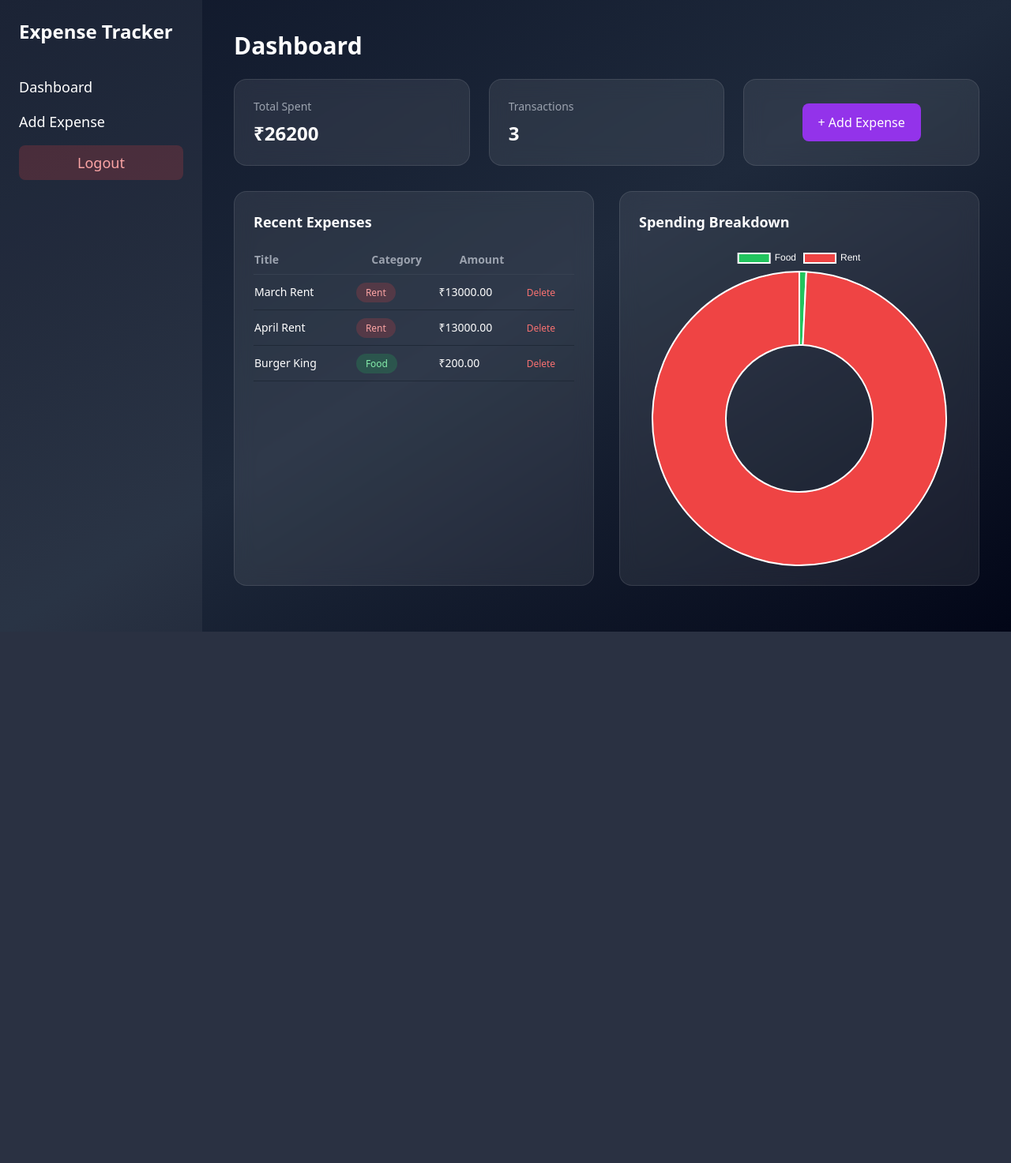
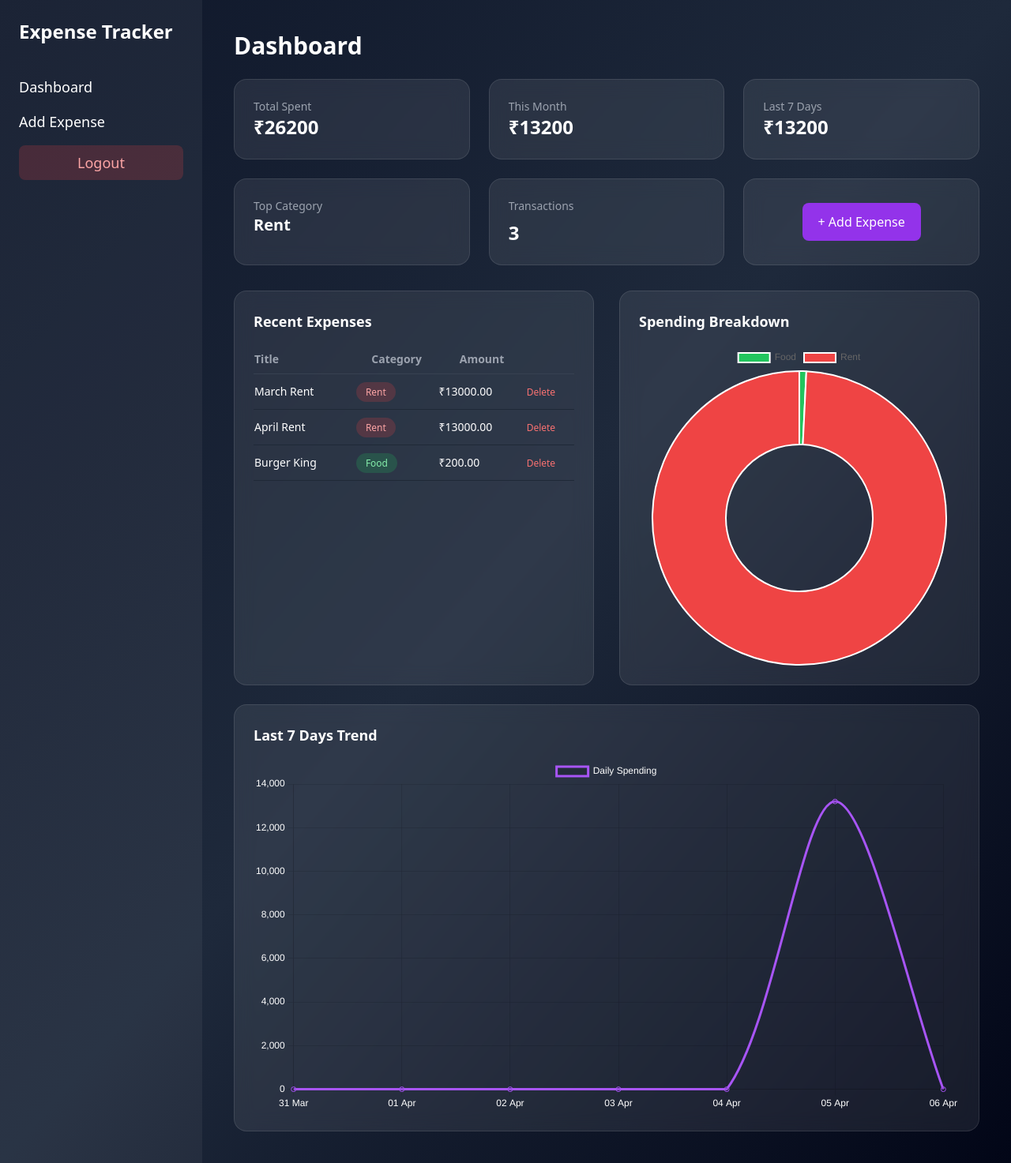
Before and after one commit to Pranav-Kumar14/ExpenseTracker, a Django app: page / in a window 1280 px wide. Shown: the whole page at 79% size. Before the commit the page ends 800 px from the top, so only its background shows below. Run offline with Django 5.2, Linux system fonts and the light colour scheme; a user stored in the database is signed in; data comes from the database, SQL or seed files in the repository; both versions use the stored data as it was after the commit; some libraries are stand-ins or nearby versions.

Commit message:
More analytics added

```diff
--- a/templates/dashboard.html
+++ b/templates/dashboard.html
@@ -1,15 +1,27 @@
-{% extends 'base.html' %}
-
-{% block content %}
+{% extends 'base.html' %} {% block content %}
 
 <h2 class="text-3xl font-semibold mb-6">Dashboard</h2>
 
 <!-- Top Cards -->
 <div class="grid md:grid-cols-3 gap-6 mb-8">
+  <div class="glass p-6">
+    <p class="text-gray-400 text-sm">Total Spent</p>
+    <h2 class="text-2xl font-bold">₹{{ total }}</h2>
+  </div>
 
   <div class="glass p-6">
-        <p class="text-gray-400 text-sm">Total Spent</p>
-        <h2 class="text-2xl font-bold mt-2">₹{{ total }}</h2>
+    <p class="text-gray-400 text-sm">This Month</p>
+    <h2 class="text-2xl font-bold">₹{{ monthly_total }}</h2>
+  </div>
+
+  <div class="glass p-6">
+    <p class="text-gray-400 text-sm">Last 7 Days</p>
+    <h2 class="text-2xl font-bold">₹{{ weekly_total }}</h2>
+  </div>
+
+  <div class="glass p-6">
+    <p class="text-gray-400 text-sm">Top Category</p>
+    <h2 class="text-xl font-bold">{{ top_category }}</h2>
   </div>
 
   <div class="glass p-6">
@@ -18,16 +30,17 @@
   </div>
 
   <div class="glass p-6 flex items-center justify-center">
-        <a href="/add/" class="bg-purple-600 hover:bg-purple-700 px-5 py-3 rounded-lg transition">
+    <a
+      href="/add/"
+      class="bg-purple-600 hover:bg-purple-700 px-5 py-3 rounded-lg transition"
+    >
       + Add Expense
     </a>
   </div>
-
 </div>
 
 <!-- Main Grid -->
 <div class="grid lg:grid-cols-2 gap-8">
-
   <!-- Table -->
   <div class="glass p-6">
     <h3 class="mb-4 text-lg font-semibold">Recent Expenses</h3>
@@ -49,13 +62,9 @@
             <td class="py-3">{{ expense.title }}</td>
 
             <td>
-                            <span class="px-3 py-1 rounded-full text-xs
-                                {% if expense.category == 'Food' %}bg-green-500/20 text-green-300
-                                {% elif expense.category == 'Rent' %}bg-red-500/20 text-red-300
-                                {% elif expense.category == 'Transport' %}bg-blue-500/20 text-blue-300
-                                {% elif expense.category == 'Entertainment' %}bg-purple-500/20 text-purple-300
-                                {% else %}bg-gray-500/20 text-gray-300{% endif %}
-                            ">
+              <span
+                class="px-3 py-1 rounded-full text-xs {% if expense.category == 'Food' %}bg-green-500/20 text-green-300 {% elif expense.category == 'Rent' %}bg-red-500/20 text-red-300 {% elif expense.category == 'Transport' %}bg-blue-500/20 text-blue-300 {% elif expense.category == 'Entertainment' %}bg-purple-500/20 text-purple-300 {% else %}bg-gray-500/20 text-gray-300{% endif %}"
+              >
                 {{ expense.category }}
               </span>
             </td>
@@ -63,8 +72,10 @@
             <td class="font-medium">₹{{ expense.amount }}</td>
 
             <td>
-                            <a href="/delete/{{ expense.id }}/"
-                               class="text-red-400 hover:text-red-300 text-xs">
+              <a
+                href="/delete/{{ expense.id }}/"
+                class="text-red-400 hover:text-red-300 text-xs"
+              >
                 Delete
               </a>
             </td>
@@ -80,13 +91,16 @@
     <h3 class="mb-4 text-lg font-semibold">Spending Breakdown</h3>
     <canvas id="chart"></canvas>
   </div>
+</div>
 
+<div class="glass p-6 mt-6">
+    <h3 class="mb-4 text-lg font-semibold">Last 7 Days Trend</h3>
+    <canvas id="lineChart"></canvas>
 </div>
 
 <script>
-const ctx = document.getElementById('chart');
-
-new Chart(ctx, {
+    /* Doughnut */
+    new Chart(document.getElementById('chart'), {
         type: 'doughnut',
         data: {
             labels: {{ labels|safe }},
@@ -101,12 +115,28 @@ new Chart(ctx, {
                     '#6b7280'
                 ]
             }]
+        }
+    });
+
+    /* Line Chart */
+    new Chart(document.getElementById('lineChart'), {
+        type: 'line',
+        data: {
+            labels: {{ days|safe }},
+            datasets: [{
+                label: 'Daily Spending',
+                data: {{ daily_totals|safe }},
+                borderColor: '#a855f7',
+                tension: 0.3
+            }]
         },
         options: {
             plugins: {
-            legend: {
-                labels: { color: "white" }
-            }
+                legend: { labels: { color: "white" } }
+            },
+            scales: {
+                x: { ticks: { color: "white" } },
+                y: { ticks: { color: "white" } }
             }
         }
     });
--- a/tracker/views.py
+++ b/tracker/views.py
@@ -6,6 +6,9 @@ from django.contrib.auth import login
 from django.contrib import messages
 from django.db.models import Sum
 from .forms import SignupForm
+from .models import Expense
+from django.db.models import Sum
+from datetime import datetime, timedelta
 
 @login_required
 def dashboard(request):
@@ -13,17 +16,44 @@ def dashboard(request):
 
     total = expenses.aggregate(Sum('amount'))['amount__sum'] or 0
 
-    # Category aggregation
+    # Monthly total
+    current_month = datetime.now().month
+    monthly_total = expenses.filter(date__month=current_month).aggregate(Sum('amount'))['amount__sum'] or 0
+
+    # Last 7 days
+    last_7_days = datetime.now().date() - timedelta(days=7)
+    weekly_total = expenses.filter(date__gte=last_7_days).aggregate(Sum('amount'))['amount__sum'] or 0
+
+    # Category breakdown
     category_data = expenses.values('category').annotate(total=Sum('amount'))
-
     labels = [item['category'] for item in category_data]
     data = [float(item['total']) for item in category_data]
+
+    # Top category
+    top_category = category_data.order_by('-total').first()
+    top_category_name = top_category['category'] if top_category else "None"
+
+    # Daily trend (last 7 days)
+    days = []
+    daily_totals = []
+
+    for i in range(6, -1, -1):
+        day = datetime.now().date() - timedelta(days=i)
+        total_day = expenses.filter(date=day).aggregate(Sum('amount'))['amount__sum'] or 0
+
+        days.append(day.strftime("%d %b"))
+        daily_totals.append(float(total_day))
 
     return render(request, 'dashboard.html', {
         'expenses': expenses,
         'total': total,
+        'monthly_total': monthly_total,
+        'weekly_total': weekly_total,
+        'top_category': top_category_name,
         'labels': labels,
-        'data': data
+        'data': data,
+        'days': days,
+        'daily_totals': daily_totals
     })
 
 @login_required
```
Also changed, not shown: db.sqlite3. Lines whose indentation alone changed are shown as unchanged.
